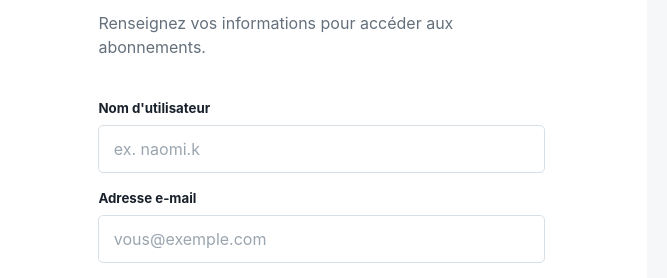
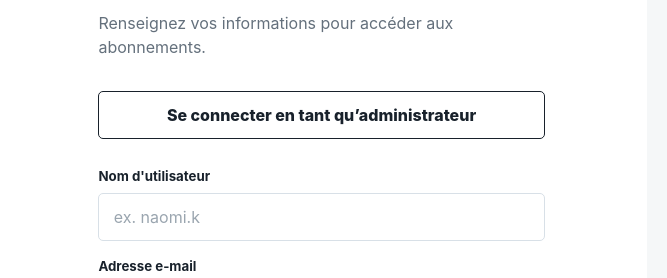
Before and after one commit to danykit2006-stack/site-d-abonnement, a website: page public/index.html in a window 1280 px wide. Shown: the part 114-392 px from the top of the page, 613-1280 px from the left. Drawn offline with Linux system fonts and the light colour scheme.

Commit message:
initialise admin pages

```diff
--- a/public/index.html
+++ b/public/index.html
@@ -31,6 +31,7 @@
           <p class="eyebrow">Bienvenue</p>
           <h2>Créez votre compte</h2>
           <p class="intro">Renseignez vos informations pour accéder aux abonnements.</p>
+          <a class="secondary-button admin-entry-button" href="index_admin.html">Se connecter en tant qu’administrateur</a>
 
           <form id="signup-form" class="signup-form" novalidate>
             <label for="username">Nom d'utilisateur</label>
--- a/public/styles.css
+++ b/public/styles.css
@@ -94,6 +94,7 @@ small { color: var(--muted); font-size: 0.74rem; line-height: 1.3; }
 .light-button:hover { background: var(--lime); }
 .form-footer { margin: 1.3rem 0 0; color: var(--muted); font-size: 0.77rem; line-height: 1.55; }
 .form-footer a { color: var(--blue); font-weight: 750; }
+.admin-entry-button { margin-bottom: 1.25rem; text-align: center; text-decoration: none; }
 
 .plans-page { padding-bottom: 7rem; }
 .site-header { display: flex; align-items: center; justify-content: space-between; min-height: 4.75rem; padding: 0 clamp(1.25rem, 6vw, 6rem); border-bottom: 1px solid var(--line); background: #fff; }
```
Also changed, not shown: backend/tests/api.test.ts (+3 -1 lines).
